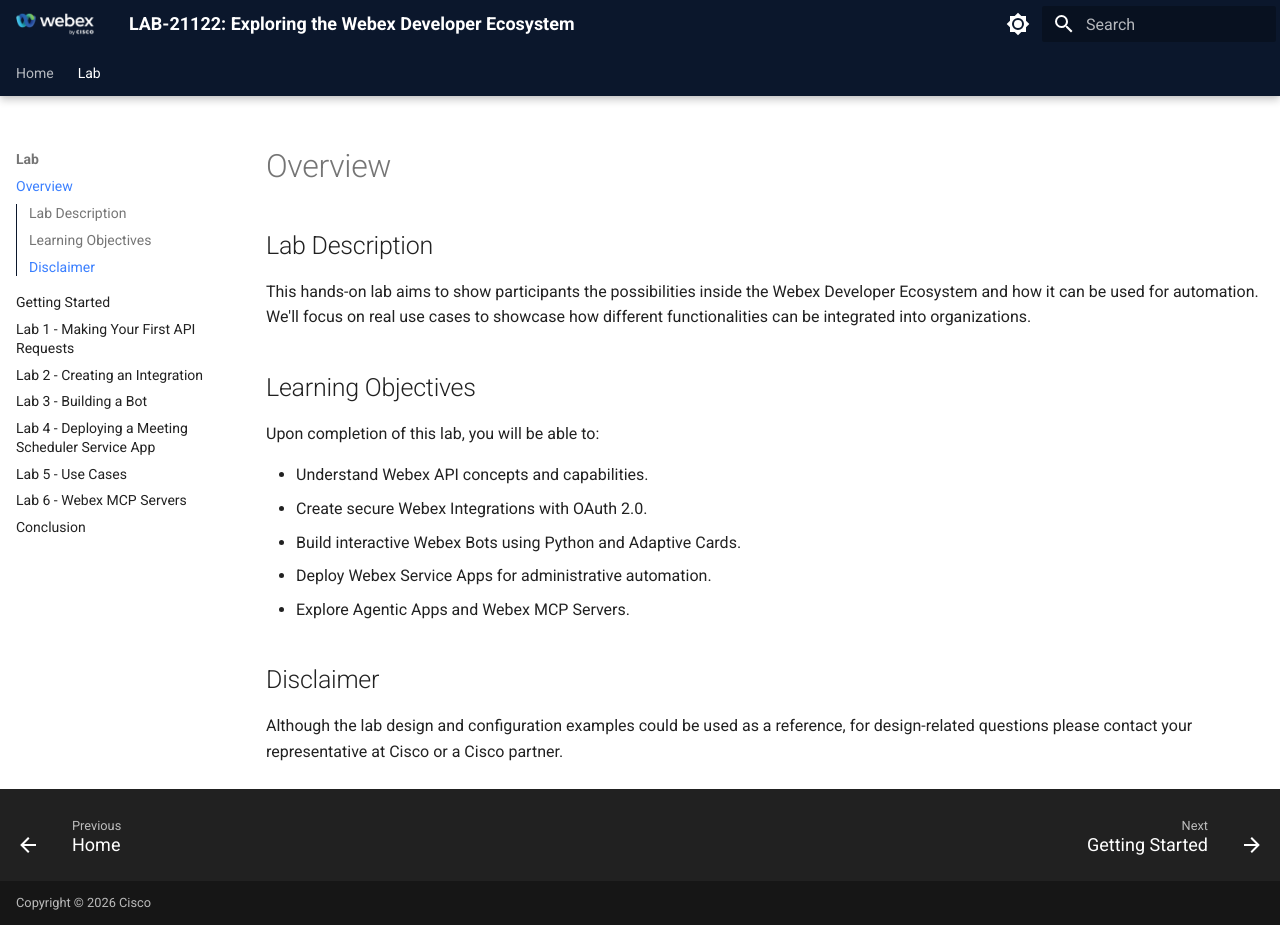
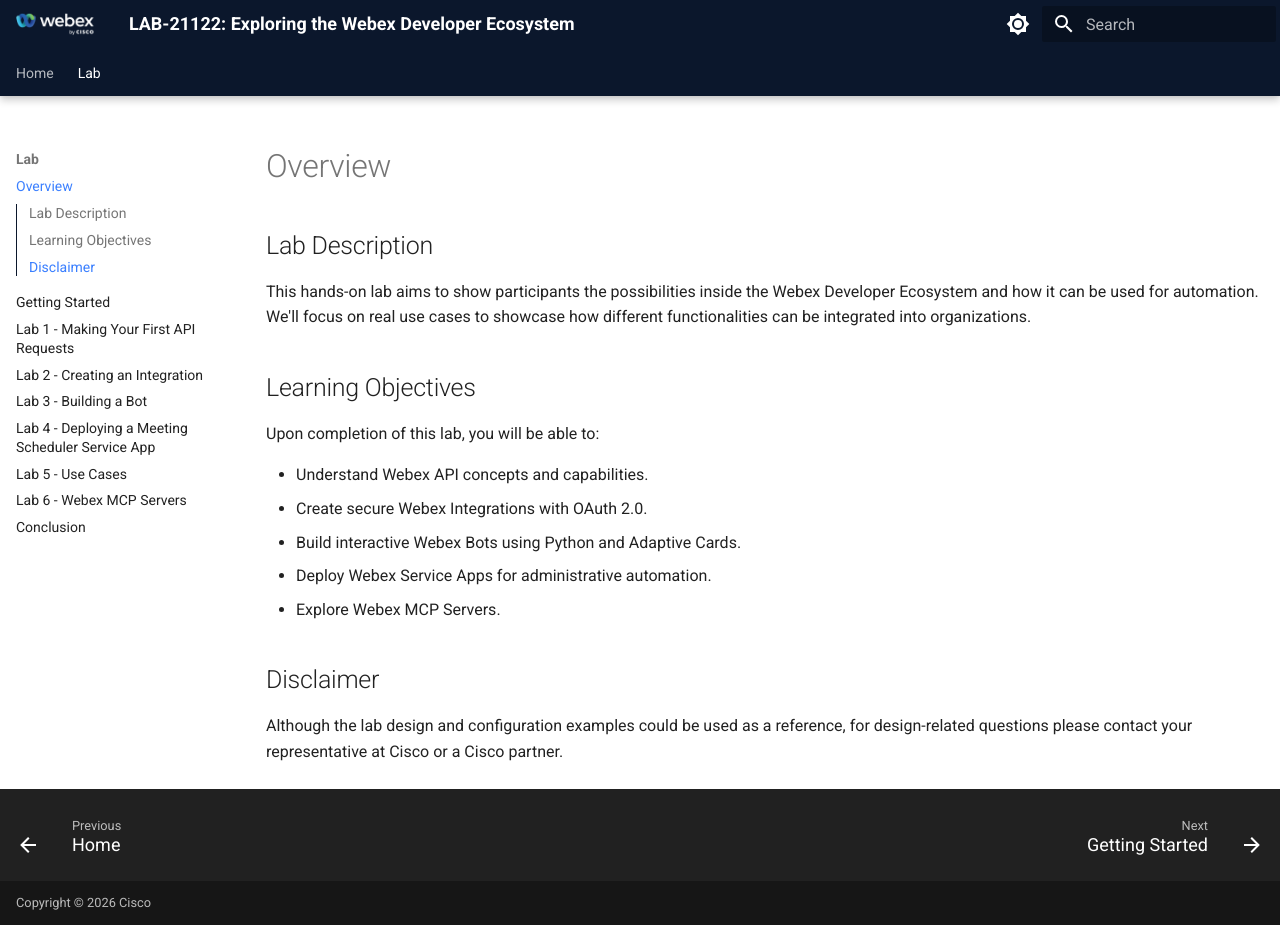
Before and after one commit to WebexCC-SA/LAB-21122, an MkDocs documentation site: the page built from docs/overview.md, in a window 1280 px wide and 925 px high. Built offline with MkDocs 1.6.1 and Material for MkDocs 9.7.7, drawn with Linux system fonts in a browser that asks for light colours.

Commit message:
Update overview.md

```diff
--- a/docs/overview.md
+++ b/docs/overview.md
@@ -12,7 +12,7 @@
 - Create secure Webex Integrations with OAuth 2.0.
 - Build interactive Webex Bots using Python and Adaptive Cards.
 - Deploy Webex Service Apps for administrative automation.
-- Explore Agentic Apps and Webex MCP Servers.
+- Explore Webex MCP Servers.
 
 ## Disclaimer
 
```
